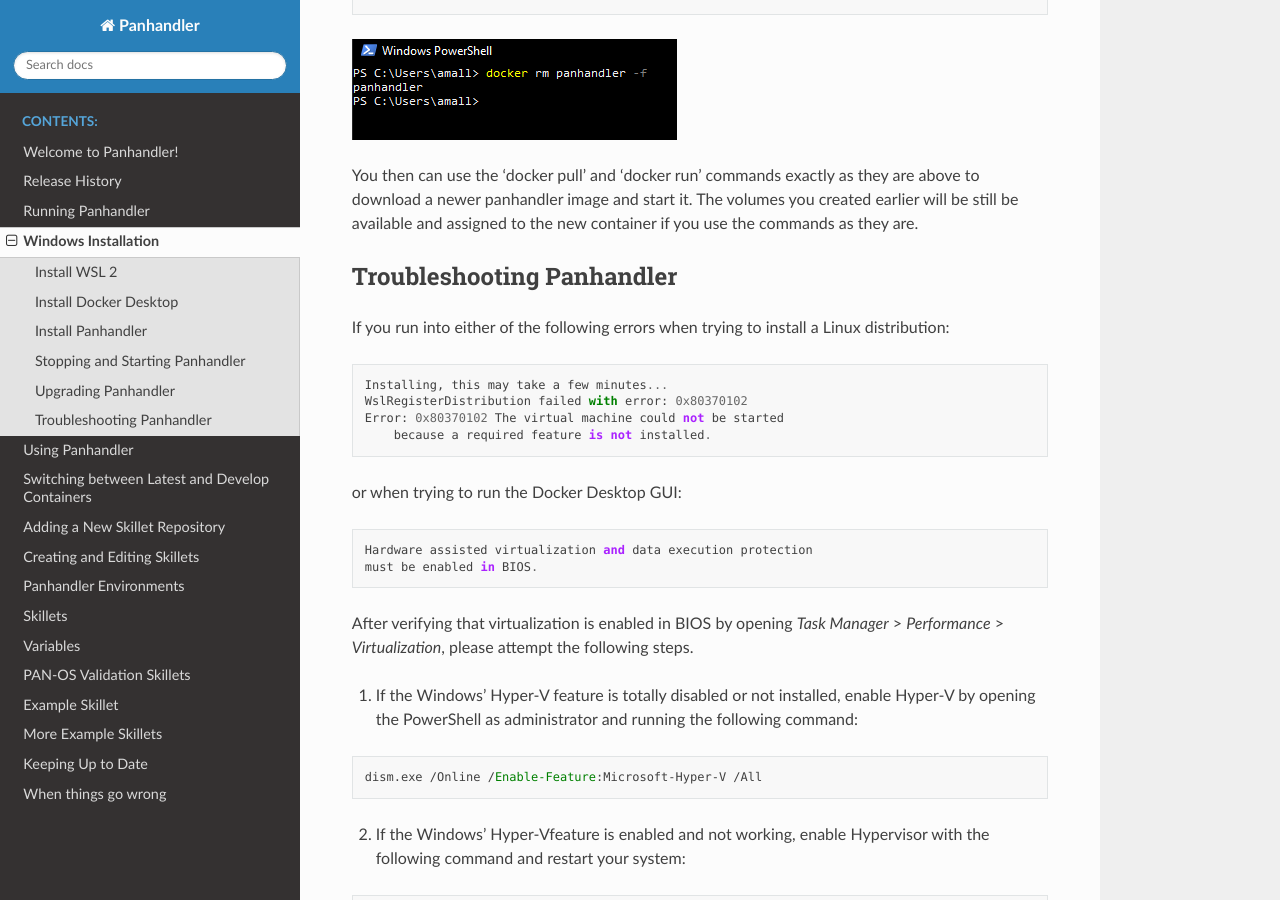
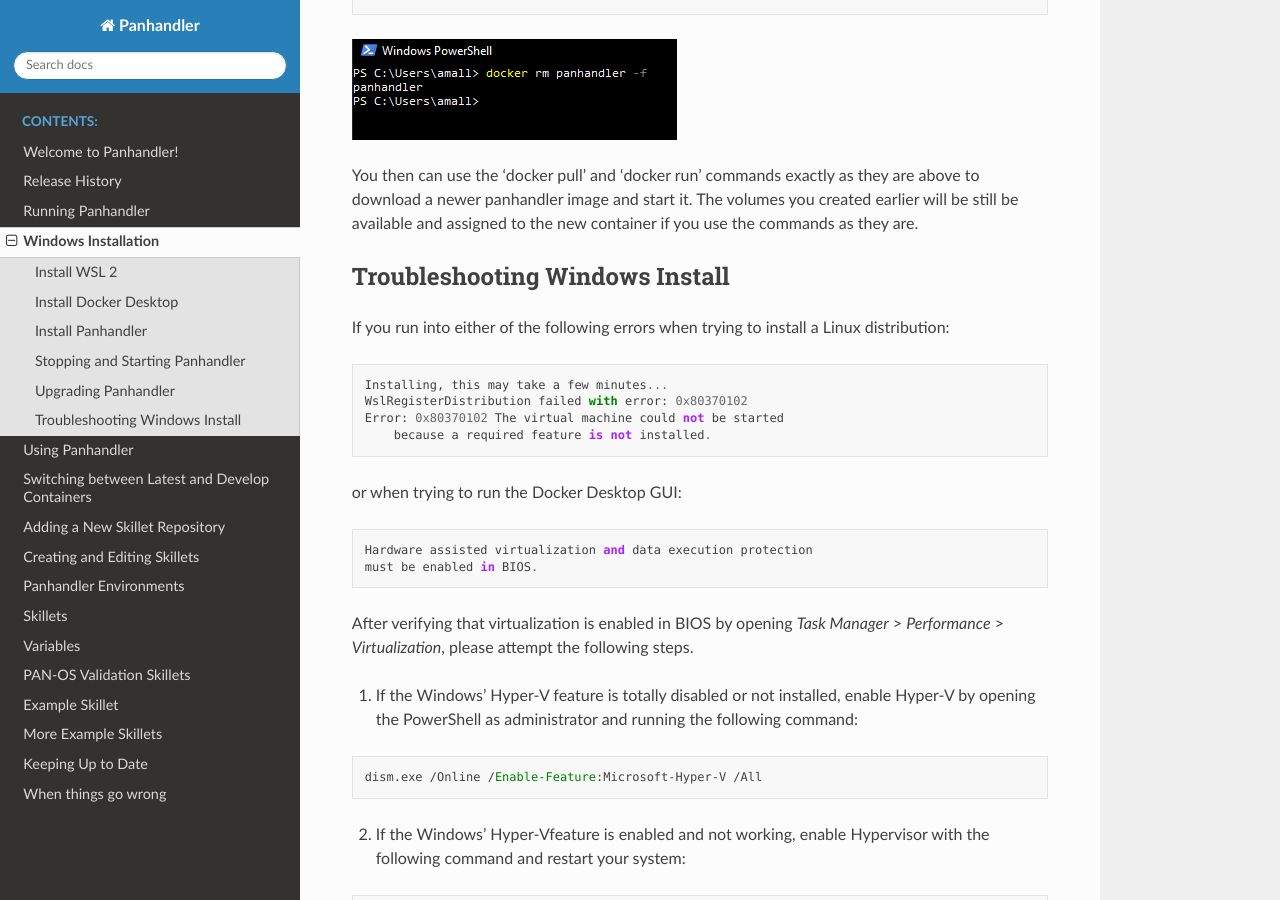
Before and after one commit to PaloAltoNetworks/panhandler, a Sphinx documentation site: the page built from docs/windows_install.rst, in a window 1280 px wide and 900 px high, scrolled down 3841 px. Built offline with Sphinx 7.4.7 and the Read the Docs theme 2.0.0, drawn with Linux system fonts in a browser that asks for light colours.

Commit message:
Update windows_install.rst
Changed Troubleshooting section title for #105

```diff
--- a/docs/windows_install.rst
+++ b/docs/windows_install.rst
@@ -140,8 +140,8 @@
 image and start it. The volumes you created earlier will be still be available and assigned to the new container if
 you use the commands as they are.
 
-Troubleshooting Panhandler
---------------------------
+Troubleshooting Windows Install
+-------------------------------
 
 If you run into either of the following errors when trying to install a Linux distribution:
 
```
